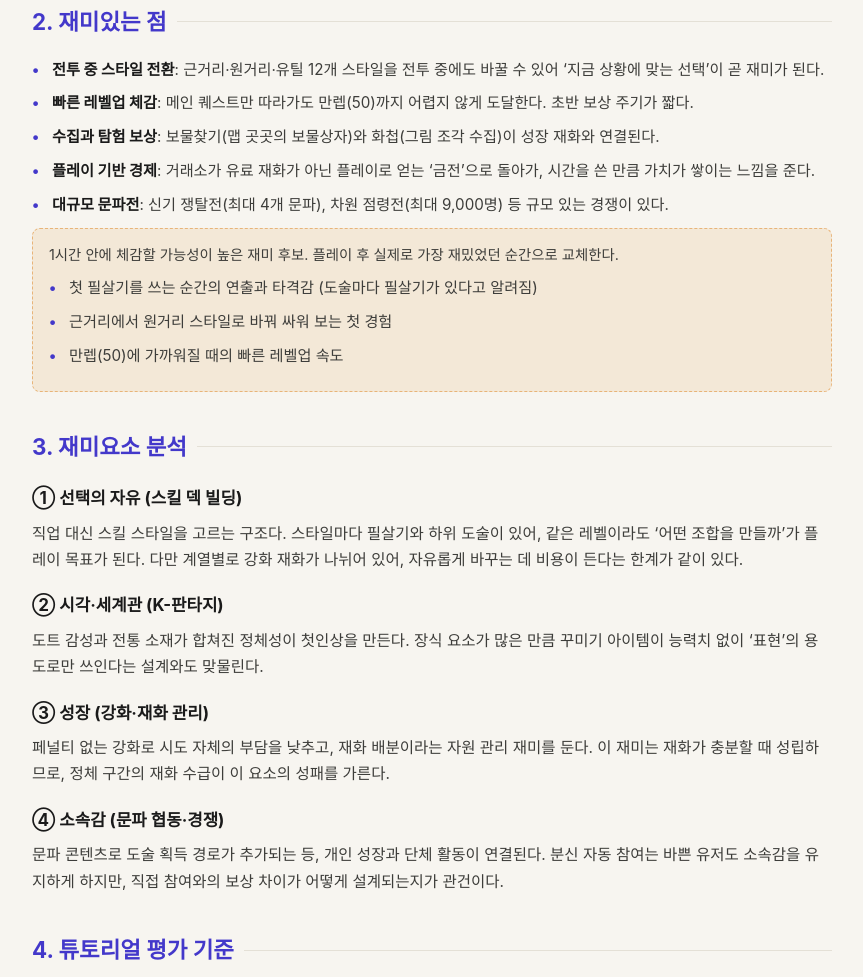
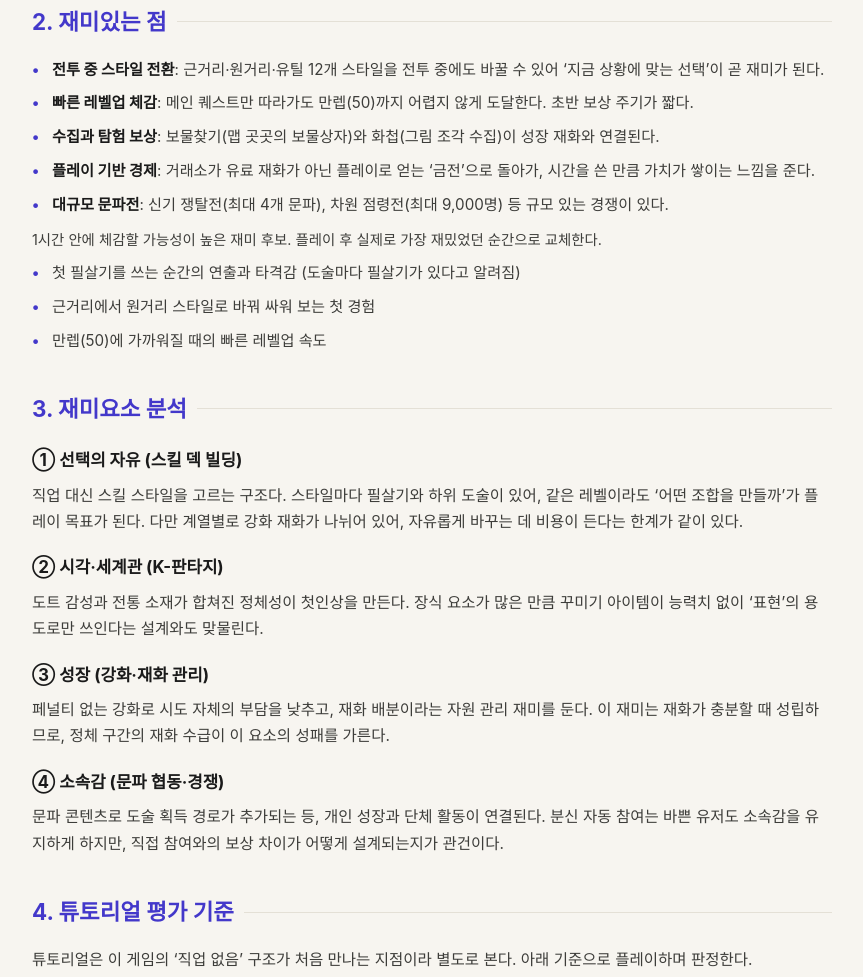
Before and after one commit to jihang97/Portfolio, a plain HTML site: page dokkaebi-analysis.html in a window 1280 px wide. Shown: the part 1569-2546 px from the top of the page, without its empty margins (208-1071 px from the left). Drawn offline with Linux system fonts and the light colour scheme.

Commit message:
도깨비의 세계 분석: 노란색 박스 스타일 제거

```diff
--- a/dokkaebi-analysis.html
+++ b/dokkaebi-analysis.html
@@ -60,7 +60,7 @@
         .two-col { display: grid; grid-template-columns: 1fr 1fr; gap: 16px; }
         .two-col .card { margin-bottom: 0; }
         .tag { display: inline-block; font-size: 0.75rem; font-weight: 600; padding: 2px 9px; border-radius: 5px; background: var(--accent-soft); color: var(--accent-color); border: 1px solid var(--accent-line); margin-right: 6px; vertical-align: middle; }
-        .todo { background: var(--warn-bg); border: 1px dashed var(--warn-line); border-radius: 8px; padding: 14px 16px; margin: 10px 0 0; }
+        .todo { margin: 10px 0 0; }
         .todo p { margin-bottom: 0; font-size: 0.9rem; }
         .notice { background: var(--warn-bg); border: 1px solid var(--warn-line); border-radius: 8px; padding: 14px 16px; margin-bottom: 20px; }
         .notice p { margin-bottom: 0; font-size: 0.9rem; }
```
